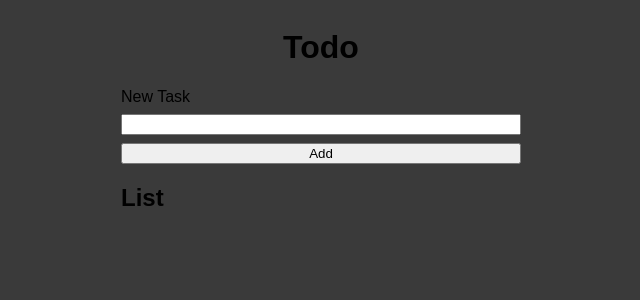
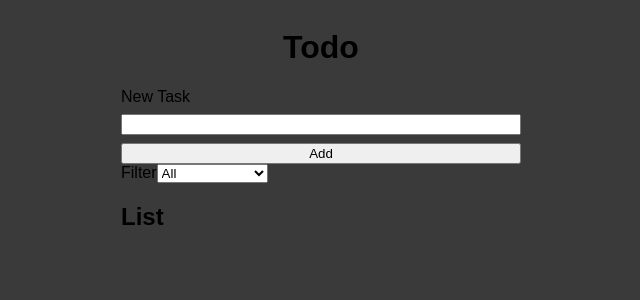
Before and after one commit to itohara22/todo-app, a React (Vite) app: page / in a window 1280 px wide. Shown: the top 300 px of the page, without its empty margins (319-959 px from the left). Built offline with nearby package versions, Linux system fonts and the light colour scheme.

Commit message:
added filter component

```diff
--- a/src/App.jsx
+++ b/src/App.jsx
@@ -2,22 +2,33 @@ import React, { useState } from "react";
 import NewTodoForm from "./components/NewTodoForm";
 import TodoList from "./components/TodoList";
 import "./style.css";
+import TodoFilter from "./components/TodoFilter";
 
 const App = () => {
   const [todos, setTodos] = useState([]);
 
-  const newTodo = (item) => {
-    setTodos((prevItem) => {
-      return [item, ...prevItem];
+  const newTodo = (title) => {
+    setTodos((prevTodo) => {
+      return [{ title, id: Math.random(), completed: false }, ...prevTodo];
     });
-    console.log(todos);
+  };
+
+  const toggleTodoCheckbox = (id, completed) => {
+    setTodos((prevTodo) => {
+      return prevTodo.map((todo) => {
+        if (todo.id === id) {
+          return { ...todo, completed };
+        }
+      });
+    });
   };
 
   return (
     <>
       <h1>Todo</h1>
       <NewTodoForm onSubmitTodo={newTodo} />
-      <TodoList data={todos} />
+      <TodoFilter />
+      <TodoList data={todos} toggleTodo={toggleTodoCheckbox} />
     </>
   );
 };
--- /dev/null
+++ b/src/components/TodoFilter.jsx
@@ -0,0 +1,16 @@
+import React from "react";
+
+const TodoFilter = () => {
+  return (
+    <div>
+      <label>Filter</label>
+      <select>
+        <option value="all">All</option>
+        <option value="completed">Completed</option>
+        <option value="notcompleted">Not Completed</option>
+      </select>
+    </div>
+  );
+};
+
+export default TodoFilter;
--- a/src/components/TodoItem.jsx
+++ b/src/components/TodoItem.jsx
@@ -4,8 +4,12 @@ const TodoItem = (props) => {
   return (
     <li>
       <label>
-        <input type="checkbox" />
-        {props.title}
+        <input
+          type="checkbox"
+          checked={props.data.completed}
+          onChange={(e) => props.toggleTodo(props.data.id, e.target.checked)}
+        />
+        {props.data.title}
       </label>
       <button>Delete</button>
     </li>
--- a/src/components/TodoList.jsx
+++ b/src/components/TodoList.jsx
@@ -8,7 +8,9 @@ const TodoList = (props) => {
       <h2>List</h2>
       <ul>
         {props.data.map((todo) => {
-          return <TodoItem title={todo} />;
+          return (
+            <TodoItem data={todo} key={todo.id} toggleTodo={props.toggleTodo} />
+          );
         })}
       </ul>
     </>
```
